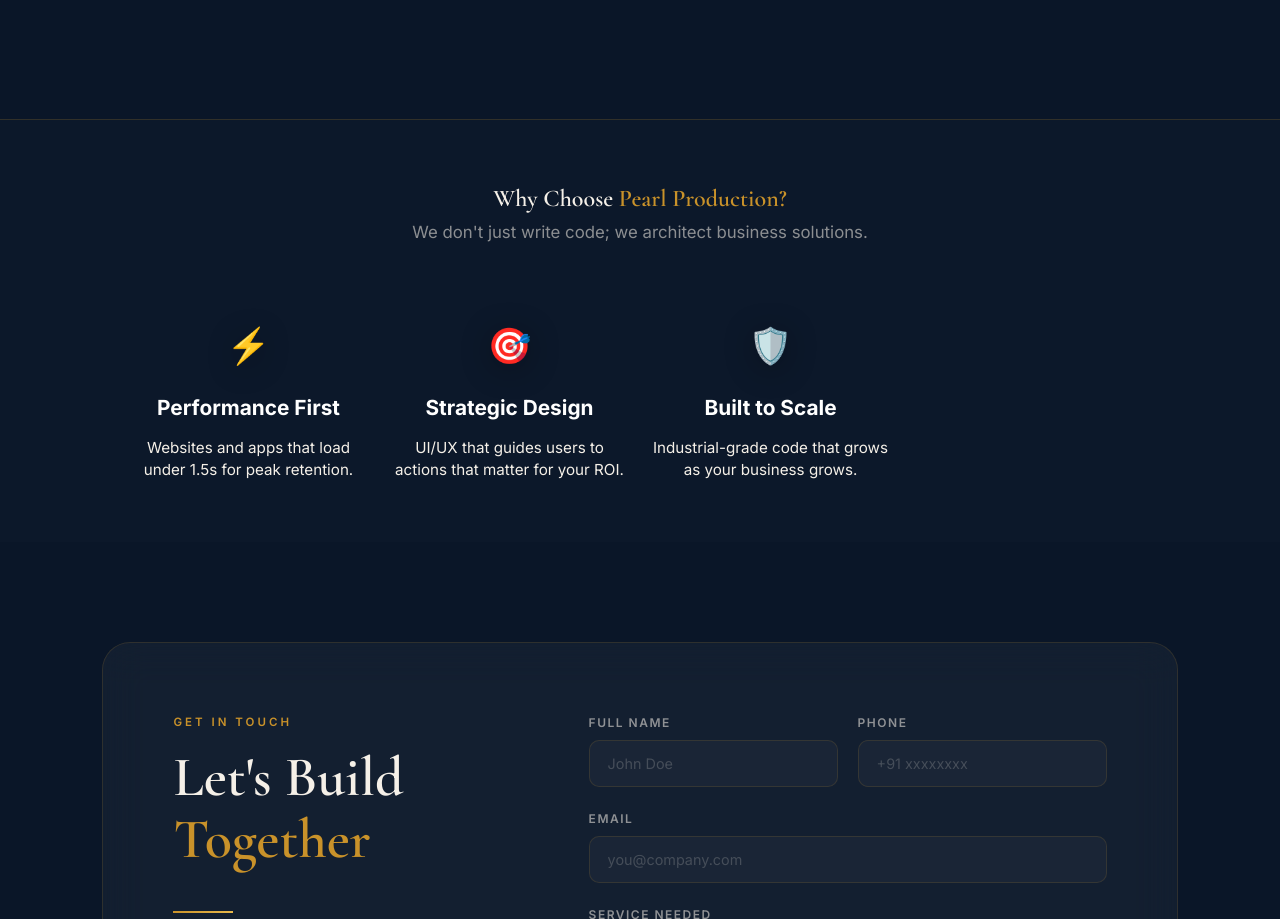
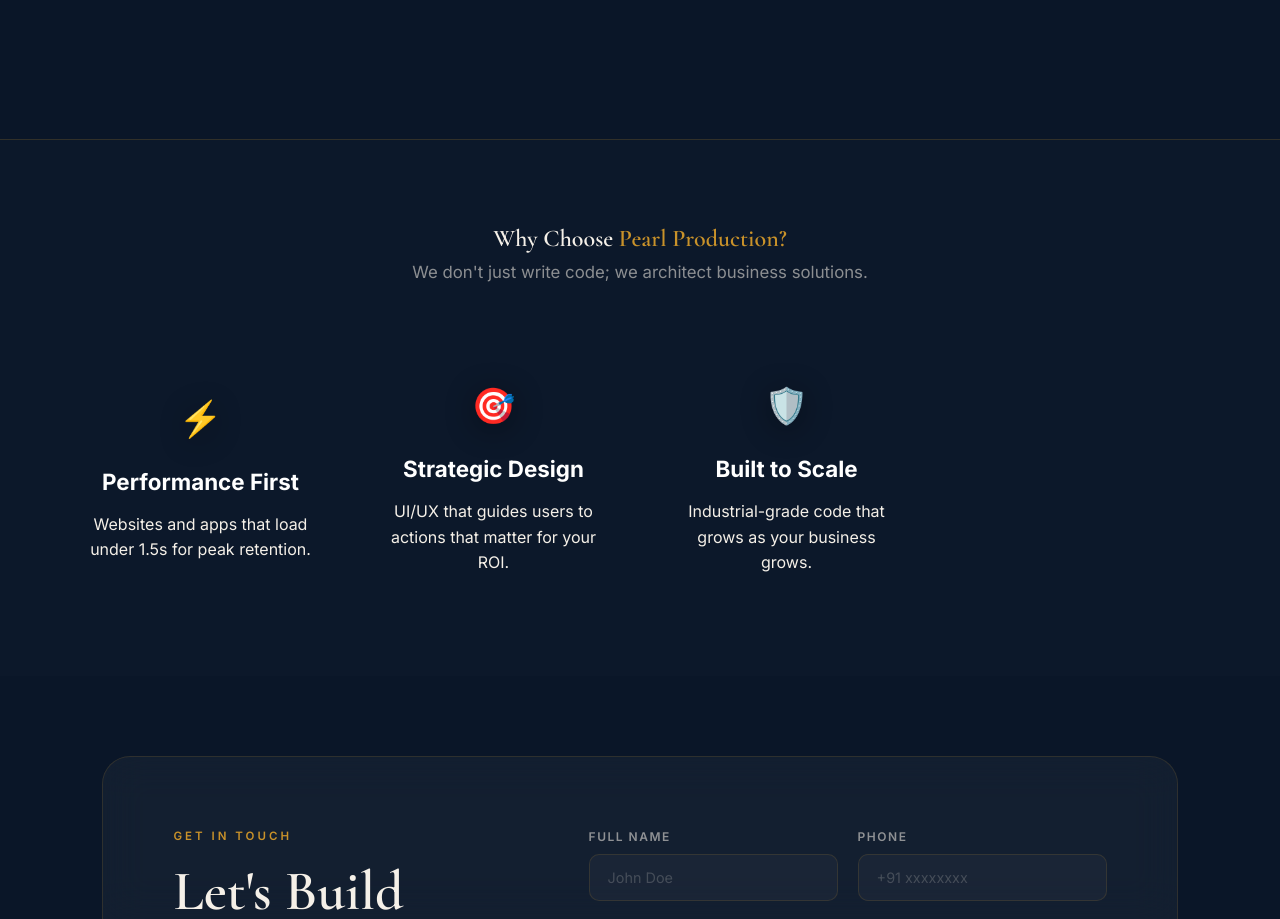
Before and after one commit to dipak-95/Pearl-Production, a React (Vite) app in the folder frontend/: page /services in a window 1280 px wide. Shown: the part 1155-2074 px from the top of the page. Built offline with nearby package versions, Linux system fonts and the light colour scheme; no server answers.

Commit message:
Corrected horizontal alignment imbalance in Why Choose section by ensuring symmetric padding and grid centering

```diff
--- a/frontend/src/pages/ServicesPage.css
+++ b/frontend/src/pages/ServicesPage.css
@@ -115,37 +115,42 @@
     pointer-events: none;
 }
 
-/* Why Choose Pearl Section Refined */
+/* Why Choose Pearl Section - Symmetric */
 .why-choose-pearl {
-    margin: 40px auto 20px;
-    padding: 60px 10%;
+    width: 100%;
+    padding: 80px 0;
     background: rgba(255, 255, 255, 0.01);
     border-top: 1px solid var(--glass-border);
+    margin-top: 60px;
 }
 
 .why-grid {
     display: grid;
     grid-template-columns: repeat(auto-fit, minmax(280px, 1fr));
     gap: 40px;
-    max-width: 1200px;
+    max-width: 1300px;
     margin: 0 auto;
+    padding: 0 5%;
+    justify-content: center;
 }
 
 .why-item {
     text-align: center;
+    padding: 20px;
     display: flex;
     flex-direction: column;
     align-items: center;
+    justify-content: center;
 }
 
 .why-icon {
-    font-size: 2.8rem;
-    margin-bottom: 20px;
-    filter: drop-shadow(0 5px 15px rgba(0,0,0,0.3));
+    font-size: 3rem;
+    margin-bottom: 25px;
+    filter: drop-shadow(0 5px 15px rgba(0,0,0,0.4));
 }
 
 .why-item h4 {
-    font-size: 1.3rem;
+    font-size: 1.4rem;
     color: var(--white);
     margin-bottom: 12px;
     font-weight: 700;
@@ -153,26 +158,31 @@
 
 .why-item p {
     color: var(--text-dim);
-    line-height: 1.5;
-    font-size: 0.95rem;
-    max-width: 280px;
+    line-height: 1.6;
+    font-size: 1rem;
+    max-width: 320px;
+    margin: 0 auto;
 }
 
 @media (max-width: 768px) {
     .services-page-container { padding-top: 120px; }
     .services-header { margin-bottom: 40px; }
-    .section-title { font-size: 2rem; }
+    .section-title { font-size: 2.2rem; }
 
     .service-grid-premium {
         grid-template-columns: 1fr;
     }
 
     .service-reveal-card {
-        padding: 30px 25px;
+        padding: 30px 20px;
     }
 
     .why-grid {
         grid-template-columns: 1fr;
         gap: 40px;
     }
+
+    .why-choose-pearl {
+        padding: 60px 5%;
+    }
 }
--- a/frontend/src/pages/ServicesPage.jsx
+++ b/frontend/src/pages/ServicesPage.jsx
@@ -37,7 +37,7 @@
                 </div>
             </div>
 
-            <section className="why-choose-pearl container" data-reveal="up">
+            <section className="why-choose-pearl" data-reveal="up">
                 <div className="text-center mb-60">
                     <h2 className="heading-serif">Why Choose <span className="gold-text">Pearl Production?</span></h2>
                     <p className="section-sub">We don't just write code; we architect business solutions.</p>
```
